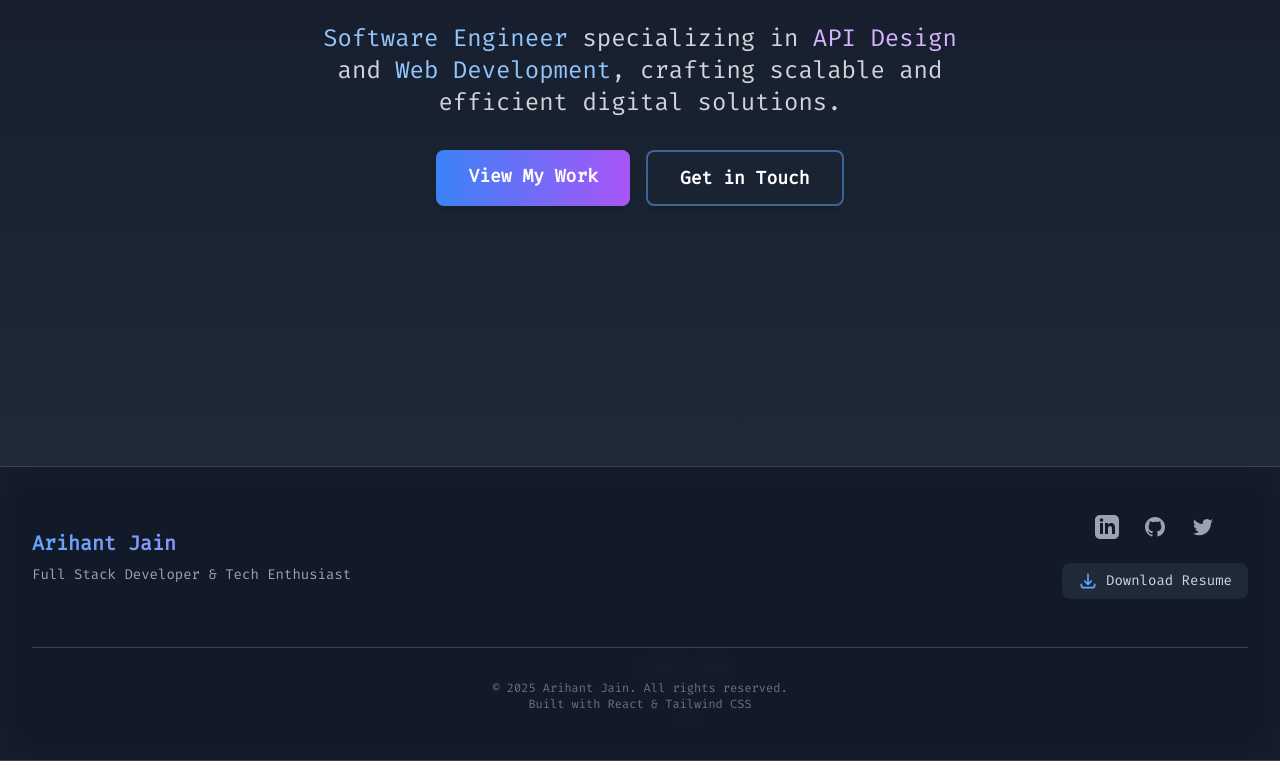
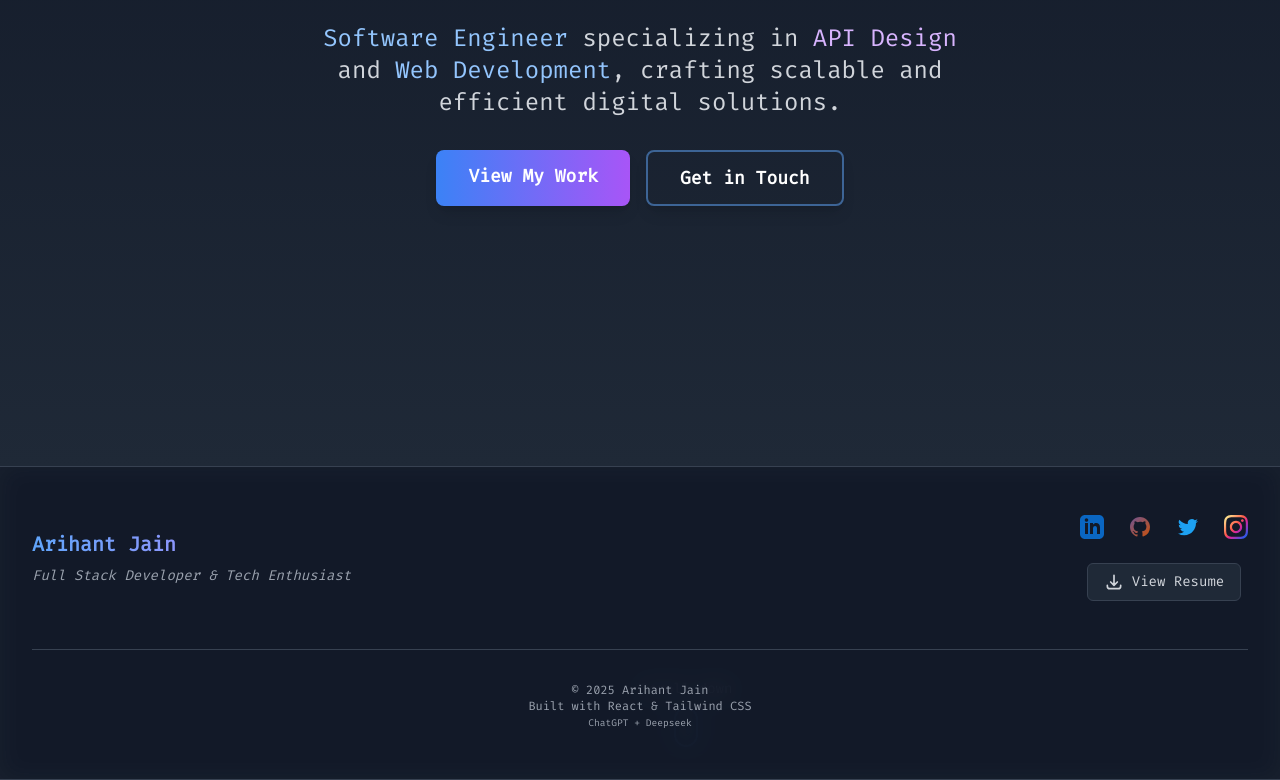
Before and after one commit to Arihant416/Arihant416, a React (Create React App) app: page / in a window 1280 px wide. Shown: the part 398-1178 px from the top of the page. Built offline with nearby package versions, Linux system fonts and the light colour scheme.

Commit message:
Changed Footer a little

```diff
--- a/src/components/Footer.js
+++ b/src/components/Footer.js
@@ -9,55 +9,77 @@ export default function Footer() {
 					<motion.div
 						initial={{ opacity: 0, y: 20 }}
 						animate={{ opacity: 1, y: 0 }}
-						transition={{ duration: 0.5 }}
+						transition={{ duration: 0.8 }}
 						className='text-center md:text-left'
 					>
 						<h3 className='text-xl font-bold text-transparent bg-clip-text bg-gradient-to-r from-blue-400 to-purple-400 mb-2'>
 							Arihant Jain
 						</h3>
 						<p className='text-gray-400 text-sm max-w-xs'>
-							Full Stack Developer & Tech Enthusiast
+							<i>Full Stack Developer & Tech Enthusiast</i>
 						</p>
 					</motion.div>
 
 					{/* Social Links */}
 					<div className='flex flex-col items-center gap-6'>
 						<div className='flex space-x-6'>
+							{/* LinkedIn Icon */}
 							<motion.a
 								whileHover={{ scale: 1.1 }}
 								whileTap={{ scale: 0.9 }}
 								href='https://linkedin.com/in/arihant416'
 								target='_blank'
 								rel='noopener noreferrer'
+								aria-label='LinkedIn'
 								className='text-gray-400 hover:text-blue-400 transition-colors'
 							>
 								<span className='sr-only'>LinkedIn</span>
-								<svg
-									className='w-6 h-6'
-									fill='currentColor'
-									viewBox='0 0 24 24'
-									aria-hidden='true'
-								>
-									<path d='M19 0h-14c-2.761 0-5 2.239-5 5v14c0 2.761 2.239 5 5 5h14c2.762 0 5-2.239 5-5v-14c0-2.761-2.238-5-5-5zm-11 19h-3v-11h3v11zm-1.5-12.268c-.966 0-1.75-.79-1.75-1.764s.784-1.764 1.75-1.764 1.75.79 1.75 1.764-.783 1.764-1.75 1.764zm13.5 12.268h-3v-5.604c0-3.368-4-3.113-4 0v5.604h-3v-11h3v1.765c1.396-2.586 7-2.777 7 2.476v6.759z' />
+								<svg className='w-6 h-6' viewBox='0 0 24 24' aria-hidden='true'>
+									<defs>
+										<linearGradient
+											id='linkedin-gradient'
+											x1='0%'
+											y1='0%'
+											x2='100%'
+											y2='100%'
+										>
+											<stop offset='0%' stopColor='#0A66C2' />
+											<stop offset='100%' stopColor='#0A66C2' />
+										</linearGradient>
+									</defs>
+									<path
+										fill='url(#linkedin-gradient)'
+										d='M19 0h-14c-2.761 0-5 2.239-5 5v14c0 2.761 2.239 5 5 5h14c2.762 0 5-2.239 5-5v-14c0-2.761-2.238-5-5-5zm-11 19h-3v-11h3v11zm-1.5-12.268c-.966 0-1.75-.79-1.75-1.764s.784-1.764 1.75-1.764 1.75.79 1.75 1.764-.783 1.764-1.75 1.764zm13.5 12.268h-3v-5.604c0-3.368-4-3.113-4 0v5.604h-3v-11h3v1.765c1.396-2.586 7-2.777 7 2.476v6.759z'
+									/>
 								</svg>
 							</motion.a>
 
+							{/* GitHub Icon */}
 							<motion.a
 								whileHover={{ scale: 1.1 }}
 								whileTap={{ scale: 0.9 }}
 								href='https://github.com/Arihant416'
 								target='_blank'
 								rel='noopener noreferrer'
+								aria-label='GitHub'
 								className='text-gray-400 hover:text-purple-400 transition-colors'
 							>
 								<span className='sr-only'>GitHub</span>
-								<svg
-									className='w-6 h-6'
-									fill='currentColor'
-									viewBox='0 0 24 24'
-									aria-hidden='true'
-								>
+								<svg className='w-6 h-6' viewBox='0 0 24 24' aria-hidden='true'>
+									<defs>
+										<linearGradient
+											id='github-gradient'
+											x1='0%'
+											y1='0%'
+											x2='100%'
+											y2='100%'
+										>
+											<stop offset='0%' stopColor='#6e5494' />
+											<stop offset='100%' stopColor='#c9510c' />
+										</linearGradient>
+									</defs>
 									<path
+										fill='url(#github-gradient)'
 										fillRule='evenodd'
 										d='M12 2C6.477 2 2 6.484 2 12.017c0 4.425 2.865 8.18 6.839 9.504.5.092.682-.217.682-.483 0-.237-.008-.868-.013-1.703-2.782.605-3.369-1.343-3.369-1.343-.454-1.158-1.11-1.466-1.11-1.466-.908-.62.069-.608.069-.608 1.003.07 1.531 1.032 1.531 1.032.892 1.53 2.341 1.088 2.91.832.092-.647.35-1.088.636-1.338-2.22-.253-4.555-1.113-4.555-4.951 0-1.093.39-1.988 1.029-2.688-.103-.253-.446-1.272.098-2.65 0 0 .84-.27 2.75 1.026A9.564 9.564 0 0112 6.844c.85.004 1.705.115 2.504.337 1.909-1.296 2.747-1.027 2.747-1.027.546 1.379.202 2.398.1 2.651.64.7 1.028 1.595 1.028 2.688 0 3.848-2.339 4.695-4.566 4.943.359.309.678.92.678 1.855 0 1.338-.012 2.419-.012 2.747 0 .268.18.58.688.482A10.019 10.019 0 0022 12.017C22 6.484 17.522 2 12 2z'
 										clipRule='evenodd'
@@ -65,38 +87,84 @@ export default function Footer() {
 								</svg>
 							</motion.a>
 
+							{/* Twitter/X Icon */}
 							<motion.a
 								whileHover={{ scale: 1.1 }}
 								whileTap={{ scale: 0.9 }}
 								href='https://x.com/Arihant2302'
 								target='_blank'
+								aria-label='Twitter/X'
 								rel='noopener noreferrer'
 								className='text-gray-400 hover:text-blue-400 transition-colors'
 							>
-								<span className='sr-only'>Twitter</span>
-								<svg
-									className='w-6 h-6'
-									fill='currentColor'
-									viewBox='0 0 24 24'
-									aria-hidden='true'
-								>
-									<path d='M8.29 20.251c7.547 0 11.675-6.253 11.675-11.675 0-.178 0-.355-.012-.53A8.348 8.348 0 0022 5.92a8.19 8.19 0 01-2.357.646 4.118 4.118 0 001.804-2.27 8.224 8.224 0 01-2.605.996 4.107 4.107 0 00-6.993 3.743 11.65 11.65 0 01-8.457-4.287 4.106 4.106 0 001.27 5.477A4.072 4.072 0 012.8 9.713v.052a4.105 4.105 0 003.292 4.022 4.095 4.095 0 01-1.853.07 4.108 4.108 0 003.834 2.85A8.233 8.233 0 012 18.407a11.616 11.616 0 006.29 1.84' />
+								<span className='sr-only'>Twitter/X</span>
+								<svg className='w-6 h-6' viewBox='0 0 24 24' aria-hidden='true'>
+									<defs>
+										<linearGradient
+											id='twitter-gradient'
+											x1='0%'
+											y1='0%'
+											x2='100%'
+											y2='100%'
+										>
+											<stop offset='0%' stopColor='#1DA1F2' />
+											<stop offset='100%' stopColor='#1DA1F2' />
+										</linearGradient>
+									</defs>
+									<path
+										fill='url(#twitter-gradient)'
+										d='M8.29 20.251c7.547 0 11.675-6.253 11.675-11.675 0-.178 0-.355-.012-.53A8.348 8.348 0 0022 5.92a8.19 8.19 0 01-2.357.646 4.118 4.118 0 001.804-2.27 8.224 8.224 0 01-2.605.996 4.107 4.107 0 00-6.993 3.743 11.65 11.65 0 01-8.457-4.287 4.106 4.106 0 001.27 5.477A4.072 4.072 0 012.8 9.713v.052a4.105 4.105 0 003.292 4.022 4.095 4.095 0 01-1.853.07 4.108 4.108 0 003.834 2.85A8.233 8.233 0 012 18.407a11.616 11.616 0 006.29 1.84'
+									/>
+								</svg>
+							</motion.a>
+
+							{/* Instagram Icon */}
+							<motion.a
+								whileHover={{ scale: 1.1 }}
+								whileTap={{ scale: 0.9 }}
+								href='https://instagram.com/arihannnt'
+								target='_blank'
+								aria-label='Instagram'
+								rel='noopener noreferrer'
+								className='text-gray-400 hover:text-blue-400 transition-colors'
+							>
+								<span className='sr-only'>Instagram</span>
+								<svg className='w-6 h-6' viewBox='0 0 24 24' aria-hidden='true'>
+									<defs>
+										<linearGradient
+											id='instagram-gradient'
+											x1='0%'
+											y1='0%'
+											x2='100%'
+											y2='100%'
+										>
+											<stop offset='0%' stopColor='#fdf497' />
+											<stop offset='5%' stopColor='#fdf497' />
+											<stop offset='45%' stopColor='#fd5949' />
+											<stop offset='60%' stopColor='#d6249f' />
+											<stop offset='90%' stopColor='#285AEB' />
+										</linearGradient>
+									</defs>
+									<path
+										fill='url(#instagram-gradient)'
+										d='M12 2.163c3.204 0 3.584.012 4.85.07 3.252.148 4.771 1.691 4.919 4.919.058 1.265.069 1.645.069 4.849 0 3.205-.012 3.584-.069 4.849-.149 3.225-1.664 4.771-4.919 4.919-1.266.058-1.644.07-4.85.07-3.204 0-3.584-.012-4.849-.07-3.26-.149-4.771-1.699-4.919-4.92-.058-1.265-.07-1.644-.07-4.849 0-3.204.013-3.583.07-4.849.149-3.227 1.664-4.771 4.919-4.919 1.266-.057 1.645-.069 4.849-.069zm0-2.163c-3.259 0-3.667.014-4.947.072-4.358.2-6.78 2.618-6.98 6.98-.059 1.281-.073 1.689-.073 4.948 0 3.259.014 3.668.072 4.948.2 4.358 2.618 6.78 6.98 6.98 1.281.058 1.689.072 4.948.072 3.259 0 3.668-.014 4.948-.072 4.354-.2 6.782-2.618 6.979-6.98.059-1.28.073-1.689.073-4.948 0-3.259-.014-3.667-.072-4.947-.196-4.354-2.617-6.78-6.979-6.98-1.281-.059-1.69-.073-4.949-.073zm0 5.838c-3.403 0-6.162 2.759-6.162 6.162s2.759 6.163 6.162 6.163 6.162-2.759 6.162-6.163c0-3.403-2.759-6.162-6.162-6.162zm0 10.162c-2.209 0-4-1.79-4-4 0-2.209 1.791-4 4-4s4 1.791 4 4c0 2.21-1.791 4-4 4zm6.406-11.845c-.796 0-1.441.645-1.441 1.44s.645 1.44 1.441 1.44c.795 0 1.439-.645 1.439-1.44s-.644-1.44-1.439-1.44z'
+									/>
 								</svg>
 							</motion.a>
 						</div>
-
 						{/* Resume Button */}
 						<motion.a
-							whileHover={{ scale: 1.05 }}
-							whileTap={{ scale: 0.95 }}
-							href='https://drive.google.com/file/d/1mKAQWTNsPJ4QGJrd0Tw2BQaaYSI3UMaD/view?usp=drive_link' // Add your resume URL here
+							whileHover={{ scale: 1.03 }}
+							whileTap={{ scale: 0.97 }}
+							href='https://drive.google.com/file/d/1mKAQWTNsPJ4QGJrd0Tw2BQaaYSI3UMaD/view?usp=drive_link'
 							download
 							target='_blank'
+							aria-label='View Resume'
 							rel='noopener noreferrer'
-							className='flex items-center gap-2 px-4 py-2 bg-gray-800 rounded-lg hover:bg-gray-700 transition-colors text-sm'
+							className='flex items-center gap-2 px-4 py-2 bg-gray-800 rounded-md hover:bg-gray-700 transition-colors text-sm border border-gray-700 group'
 						>
 							<svg
-								className='w-5 h-5 text-blue-400'
+								className='w-5 h-5 text-gray-300 group-hover:text-blue-400 transition-colors'
 								fill='none'
 								stroke='currentColor'
 								viewBox='0 0 24 24'
@@ -108,17 +176,20 @@ export default function Footer() {
 									d='M4 16v1a3 3 0 003 3h10a3 3 0 003-3v-1m-4-4l-4 4m0 0l-4-4m4 4V4'
 								/>
 							</svg>
-							<span className='text-gray-300'>Download Resume</span>
+							<span className='text-gray-300 group-hover:text-blue-400 transition-colors'>
+								View Resume
+							</span>
 						</motion.a>
 					</div>
 				</div>
 
 				{/* Copyright */}
 				<div className='mt-12 border-t border-gray-700 pt-8 text-center'>
-					<p className='text-xs text-gray-500'>
-						&copy; {new Date().getFullYear()} Arihant Jain. All rights reserved.
+					<p className='text-xs text-gray-400'>
+						&copy; {new Date().getFullYear()} Arihant Jain
 						<br />
-						Built with React & Tailwind CSS
+						Built with React & Tailwind CSS <br />{' '}
+						<small>ChatGPT + Deepseek</small>
 					</p>
 				</div>
 			</div>
--- a/src/index.css
+++ b/src/index.css
@@ -36,3 +36,19 @@
   animation: wave 2.5s infinite;
   transform-origin: 70% 70%;
 }
+
+.hover-glow:hover {
+    filter: drop-shadow(0 0 8px rgba(99, 102, 241, 0.6)); /* Adjust color as needed */
+}
+
+@keyframes gradientBackground {
+    0% { background-position: 0% 50%; }
+    50% { background-position: 100% 50%; }
+    100% { background-position: 0% 50%; }
+}
+
+.animated-gradient {
+    background: linear-gradient(270deg, #1e3a8a, #4f46e5, #9333ea);
+    background-size: 200% 200%;
+    animation: gradientBackground 10s ease infinite;
+}
```
